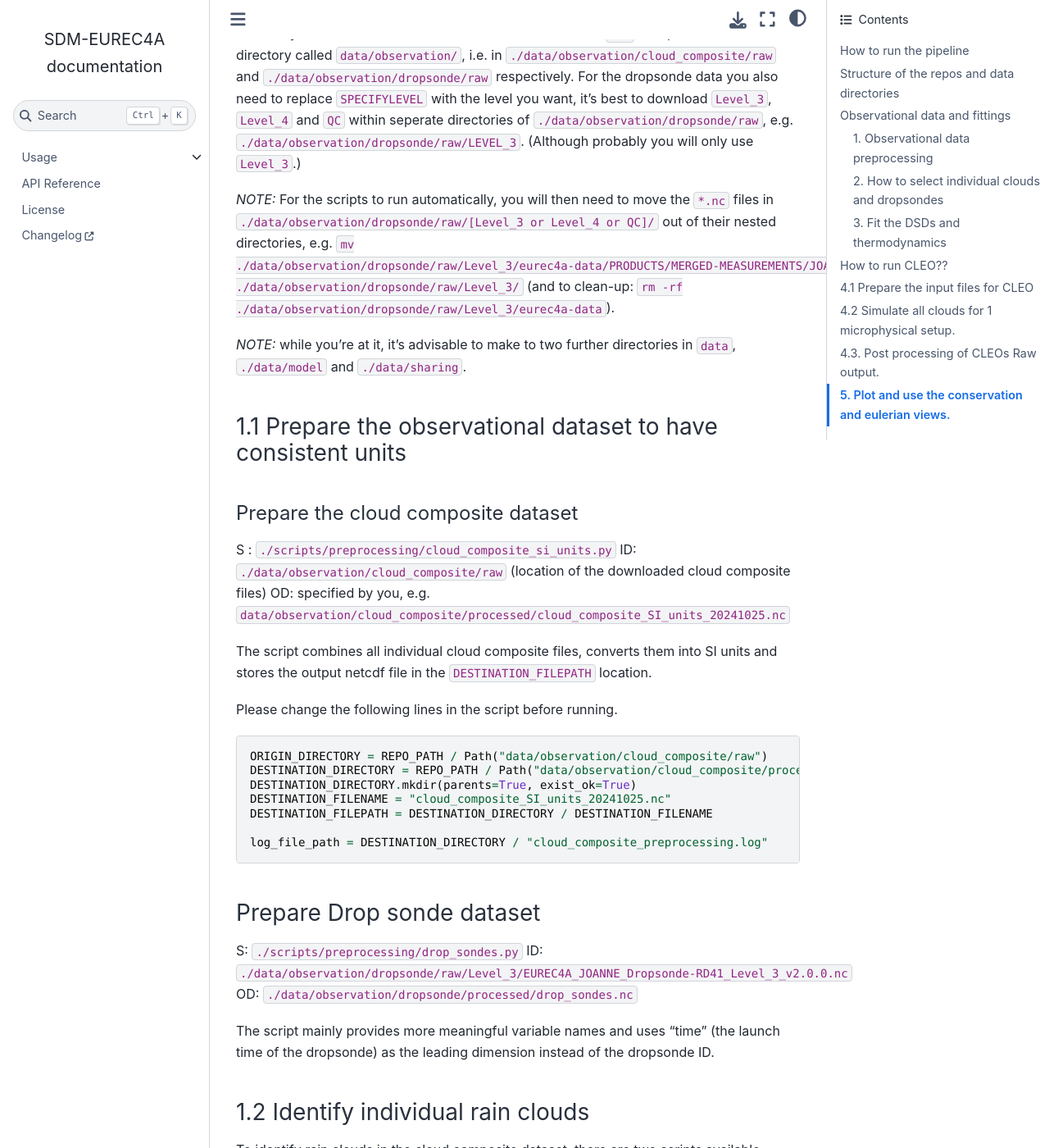
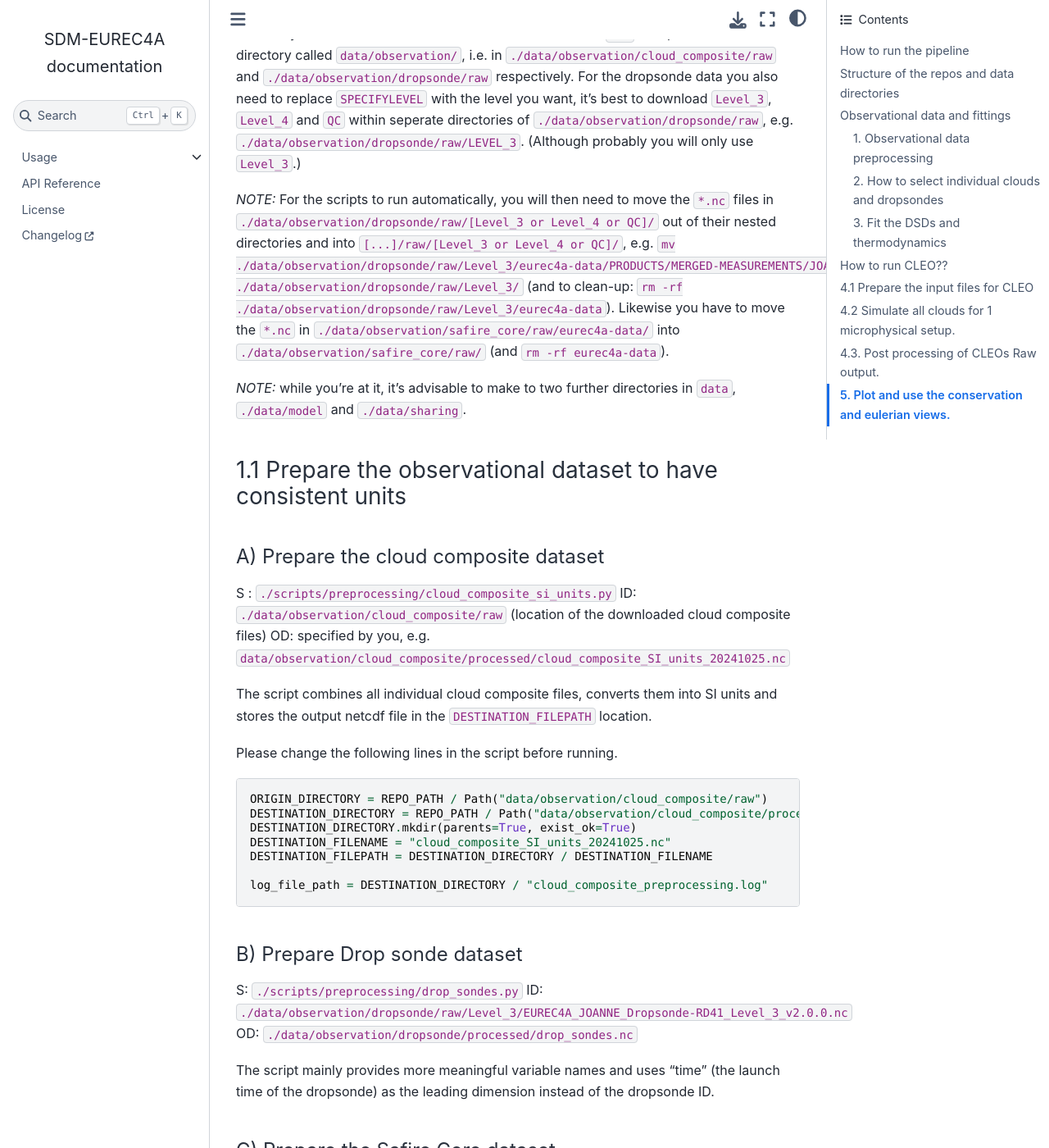
Before and after one commit to nilsnevertree/sdm-eurec4a, a Sphinx documentation site: the page built from docs/source/pipeline_howto.md, in a window 1280 px wide and 1400 px high, scrolled down 2394 px. Shown: the whole window at 82% size. Built offline with Sphinx 7.4.7 and the Sphinx Book theme 1.1.4, drawn with Linux system fonts in a browser that asks for light colours; pages that are not in the unit, such as notebooks, are missing from menus; some of the changed text lies outside the part shown.

Commit message:
docs: missing safire_core download and processing information"

`````diff
--- a/docs/source/pipeline_howto.md
+++ b/docs/source/pipeline_howto.md
@@ -84,13 +84,13 @@
 
 *NOTE:* you will need to replace ``SPECIFYTHIS`` with the name you want for the directory of the data you download. Good ideas are to save them under ``raw`` in seperate folders of a directory called ``data/observation/``, i.e. in ``./data/observation/cloud_composite/raw`` and ``./data/observation/dropsonde/raw`` respectively. For the dropsonde data you also need to replace ``SPECIFYLEVEL`` with the level you want, it's best to download ``Level_3``, ``Level_4`` and ``QC`` within seperate directories of ``./data/observation/dropsonde/raw``, e.g. ``./data/observation/dropsonde/raw/LEVEL_3``. (Although probably you will only use ``Level_3``.)
 
-*NOTE:* For the scripts to run automatically, you will then need to move the ``*.nc`` files in ``./data/observation/dropsonde/raw/[Level_3 or Level_4 or QC]/`` out of their nested directories, e.g. ``mv ./data/observation/dropsonde/raw/Level_3/eurec4a-data/PRODUCTS/MERGED-MEASUREMENTS/JOANNE/v2.0.0/Level_3/EUREC4A_JOANNE_Dropsonde-RD41_Level_3_v2.0.0.nc ./data/observation/dropsonde/raw/Level_3/`` (and to clean-up: ``rm -rf ./data/observation/dropsonde/raw/Level_3/eurec4a-data``).
+*NOTE:* For the scripts to run automatically, you will then need to move the ``*.nc`` files in ``./data/observation/dropsonde/raw/[Level_3 or Level_4 or QC]/`` out of their nested directories and into ``[...]/raw/[Level_3 or Level_4 or QC]/``, e.g. ``mv ./data/observation/dropsonde/raw/Level_3/eurec4a-data/PRODUCTS/MERGED-MEASUREMENTS/JOANNE/v2.0.0/Level_3/EUREC4A_JOANNE_Dropsonde-RD41_Level_3_v2.0.0.nc ./data/observation/dropsonde/raw/Level_3/`` (and to clean-up: ``rm -rf ./data/observation/dropsonde/raw/Level_3/eurec4a-data``). Likewise you have to move the ``*.nc`` in ``./data/observation/safire_core/raw/eurec4a-data/`` into ``./data/observation/safire_core/raw/`` (and ``rm -rf eurec4a-data``).
 
 *NOTE:* while you're at it, it's advisable to make to two further directories in ``data``, ``./data/model`` and ``./data/sharing``.
 
 ### 1.1 Prepare the observational dataset to have consistent units
 
-#### Prepare the cloud composite dataset
+#### A) Prepare the cloud composite dataset
 
 S : ``./scripts/preprocessing/cloud_composite_si_units.py``
 ID: ``./data/observation/cloud_composite/raw`` (location of the downloaded cloud composite files)
@@ -108,13 +108,21 @@
 
 log_file_path = DESTINATION_DIRECTORY / "cloud_composite_preprocessing.log"
 ````
-### Prepare Drop sonde dataset
+
+#### B) Prepare Drop sonde dataset
 
 S: ``./scripts/preprocessing/drop_sondes.py``
 ID: ``./data/observation/dropsonde/raw/Level_3/EUREC4A_JOANNE_Dropsonde-RD41_Level_3_v2.0.0.nc``
 OD: ``./data/observation/dropsonde/processed/drop_sondes.nc``
 
 The script mainly provides more meaningful variable names and uses  "time" (the launch time of the dropsonde) as the leading dimension instead of the dropsonde ID.
+
+#### C) Prepare the Safire Core dataset
+
+S: ``./scripts/preprocessing/safire_core.py``
+ID: ``./data/observation/safire_core/raw/*.nc``
+OD: ``./data/observation/safire_core/processed/safire_core.nc``
+
 
 ### 1.2 Identify individual rain clouds
 
`````
